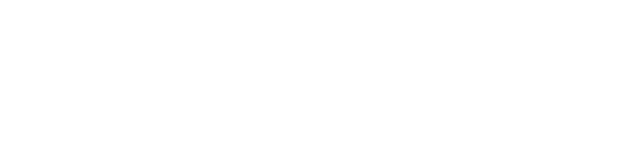
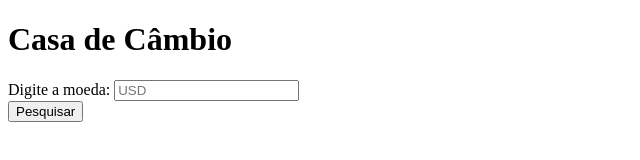
Before and after one commit to PauloWeyne/sd-26-casa-de-cambio, a plain HTML site: page index.html in a window 1280 px wide. Shown: the whole page, without its empty margins (0-640 px from the left). Drawn offline with Linux system fonts and the light colour scheme.

Commit message:
estrutura HTML

```diff
--- a/index.html
+++ b/index.html
@@ -10,6 +10,17 @@
     <script defer src="script.js"></script>
 </head>
 <body>
-
+    <header class="header">
+        <h1>Casa de Câmbio</h1>
+    </header>
+    <main>
+        <div>
+            <label for="currency-input">Digite a moeda:</label>
+            <input placeholder="USD" type="text" maxlength="3">
+        </div>
+        <button id="search-button" class="search-button">Pesquisar</button>
+        <h2 id="title-base" class="title-base"></h2>
+        <ul id="current-list"></ul>
+    </main>
 </body>
 </html>
```
